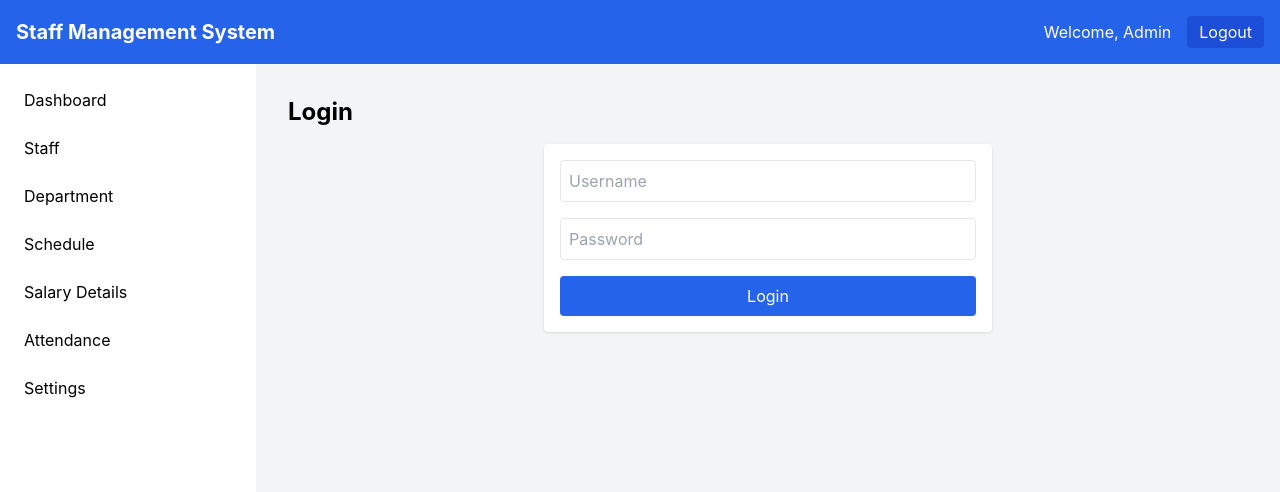
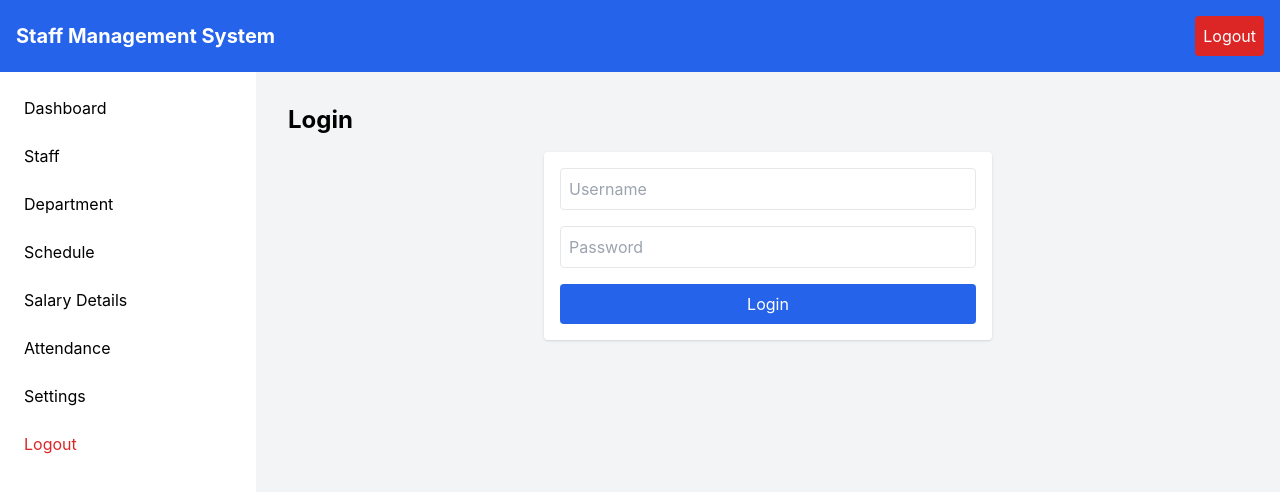
Before and after one commit to sanziv9999/staff-management-system-react-js, a React (Create React App) app: page /login in a window 1280 px wide. Shown: the top 492 px of the page. Built offline with nearby package versions, Linux system fonts and the light colour scheme; sample sign-in values are in the browser's storage.

Commit message:
admin-side-system-complete

```diff
--- a/src/App.js
+++ b/src/App.js
@@ -1,4 +1,4 @@
-import React, { useState } from 'react';
+import React, { useState, useEffect } from 'react';
 import { BrowserRouter as Router, Routes, Route, Navigate } from 'react-router-dom';
 import Navbar from './components/Navbar';
 import Sidebar from './components/Sidebar';
@@ -14,9 +14,19 @@ import Login from './authentication/Login';
 function App() {
   const [token, setToken] = useState(localStorage.getItem('token') || null);
 
+  // Sync token state with localStorage on mount
+  useEffect(() => {
+    const storedToken = localStorage.getItem('token');
+    if (storedToken && !token) {
+      setToken(storedToken);
+    }
+  }, [token]);
+
+  // Handle logout
   const handleLogout = () => {
-    localStorage.removeItem('token');
-    setToken(null);
+    setToken(null); // Reset token state
+    localStorage.removeItem('token'); // Remove token from localStorage
+    // No need to navigate here; let the PrivateRoute handle redirection
   };
 
   // PrivateRoute component to protect routes
@@ -29,7 +39,7 @@ function App() {
       <div className="flex flex-col h-screen">
         {token && <Navbar onLogout={handleLogout} />}
         <div className="flex flex-1 overflow-hidden">
-          {token && <Sidebar />}
+          {token && <Sidebar onLogout={handleLogout} />}
           <main className="flex-1 overflow-y-auto p-4 bg-gray-100">
             <Routes>
               <Route path="/login" element={<Login setToken={setToken} />} />
@@ -89,7 +99,7 @@ function App() {
                   </PrivateRoute>
                 }
               />
-              <Route path="*" element={<Navigate to={token ? "/" : "/login"} />} />
+              <Route path="*" element={<Navigate to={token ? '/' : '/login'} />} />
             </Routes>
           </main>
         </div>
--- a/src/authentication/Login.js
+++ b/src/authentication/Login.js
@@ -1,4 +1,3 @@
-// pages/Login.jsx
 import React, { useState } from 'react';
 import axios from 'axios';
 import { useNavigate } from 'react-router-dom';
@@ -11,7 +10,7 @@ function Login({ setToken }) {
   const handleLogin = async (e) => {
     e.preventDefault();
     try {
-      const response = await axios.post('http://localhost:8000/login/', credentials);
+      const response = await axios.post('http://localhost:8000/api/login/', credentials);
       const { access } = response.data;
       setToken(access);
       localStorage.setItem('token', access);
--- a/src/components/Navbar.js
+++ b/src/components/Navbar.js
@@ -1,17 +1,24 @@
 import React from 'react';
+import {  useNavigate } from 'react-router-dom';
 
-function Navbar() {
+function Navbar({ onLogout }) {
+  const navigate = useNavigate();
+
+  const handleLogout = () => {
+    onLogout();
+    navigate('/login');
+  };
+
   return (
-    <nav className="bg-blue-600 p-4 text-white">
-      <div className="container mx-auto flex justify-between items-center">
-        <h1 className="text-xl font-bold">Staff Management System</h1>
-        <div className="flex items-center space-x-4">
-          <span>Welcome, Admin</span>
-          <button className="bg-blue-700 px-3 py-1 rounded hover:bg-blue-800">
-            Logout
-          </button>
-        </div>
-      </div>
+    <nav className="bg-blue-600 shadow-md p-4 flex justify-between items-center text-white">
+      <div className="text-xl font-bold">Staff Management System</div>
+
+      <button
+        onClick={handleLogout}
+        className="bg-red-600 text-white p-2 rounded hover:bg-red-700"
+      >
+        Logout
+      </button>
     </nav>
   );
 }
--- a/src/components/Sidebar.js
+++ b/src/components/Sidebar.js
@@ -1,7 +1,9 @@
 import React from 'react';
-import { NavLink } from 'react-router-dom';
+import { NavLink, useNavigate } from 'react-router-dom';
 
-function Sidebar() {
+function Sidebar({ onLogout }) {
+  const navigate = useNavigate();
+
   const menuItems = [
     { path: '/', name: 'Dashboard' },
     { path: '/staff', name: 'Staff' },
@@ -11,6 +13,11 @@ function Sidebar() {
     { path: '/attendance', name: 'Attendance' },
     { path: '/settings', name: 'Settings' },
   ];
+
+  const handleLogout = () => {
+    onLogout(); // Call the logout function passed from the parent
+    navigate('/login'); // Redirect to login page
+  };
 
   return (
     <div className="w-64 bg-white shadow-md h-full p-4 hidden md:block">
@@ -26,6 +33,13 @@ function Sidebar() {
             {item.name}
           </NavLink>
         ))}
+        {/* Logout Button */}
+        <button
+          onClick={handleLogout}
+          className="block w-full text-left p-2 rounded hover:bg-red-100 text-red-600 mt-4"
+        >
+          Logout
+        </button>
       </nav>
     </div>
   );
--- a/src/pages/Department.js
+++ b/src/pages/Department.js
@@ -1,25 +1,31 @@
 import React, { useState, useEffect } from 'react';
 import axios from 'axios';
 
-function Department() {
+function Department({ token }) {
   const [departments, setDepartments] = useState([]);
   const [newDept, setNewDept] = useState({ name: '', manager: '', staff_count: '' }); // Changed to string to allow typing
   const [editingDept, setEditingDept] = useState(null);
   const [error, setError] = useState(''); // For error messages
-  const [searchTerm, setSearchTerm] = useState(''); // New state for search
+  const [searchTerm, setSearchTerm] = useState(''); // State for search
 
   useEffect(() => {
+    if (!token) {
+      setError('Please log in to access this page.');
+      return;
+    }
+    axios.defaults.headers.common['Authorization'] = `Bearer ${token}`;
+
     const fetchDepartments = async () => {
       try {
         const response = await axios.get('http://localhost:8000/api/departments/');
         setDepartments(response.data);
       } catch (error) {
         console.error('Error fetching departments:', error);
-        alert('Failed to load data. Check console for details.');
+        setError('Failed to load data. Please ensure the backend server is running or check your login credentials.');
       }
     };
     fetchDepartments();
-  }, []);
+  }, [token]);
 
   const handleAddDept = async (e) => {
     e.preventDefault();
@@ -39,7 +45,7 @@ function Department() {
       setNewDept({ name: '', manager: '', staff_count: '' });
     } catch (error) {
       console.error('Error adding department:', error.response?.data || error.message);
-      alert('Failed to add department: ' + (error.response?.data?.detail || error.message));
+      setError('Failed to add department: ' + (error.response?.data?.detail || error.message));
     }
   };
 
@@ -72,7 +78,7 @@ function Department() {
       setNewDept({ name: '', manager: '', staff_count: '' });
     } catch (error) {
       console.error('Error updating department:', error.response?.data || error.message);
-      alert('Failed to update department: ' + (error.response?.data?.detail || error.message));
+      setError('Failed to update department: ' + (error.response?.data?.detail || error.message));
     }
   };
 
@@ -84,7 +90,7 @@ function Department() {
         setDepartments(departments.filter(dept => dept.id !== id));
       } catch (error) {
         console.error('Error deleting department:', error);
-        alert('Failed to delete department. Check console for details.');
+        setError('Failed to delete department: ' + (error.response?.data?.detail || error.message));
       }
     }
   };
@@ -116,6 +122,10 @@ function Department() {
     dept.manager.toLowerCase().includes(searchTerm.toLowerCase()) ||
     dept.staff_count.toString().includes(searchTerm)
   );
+
+  if (!token) {
+    return <p className="text-red-600">Please log in to access this page.</p>;
+  }
 
   return (
     <div className="container mx-auto">
--- a/src/pages/Schedule.js
+++ b/src/pages/Schedule.js
@@ -3,7 +3,7 @@ import DatePicker from 'react-datepicker';
 import 'react-datepicker/dist/react-datepicker.css';
 import axios from 'axios';
 
-function Schedule() {
+function Schedule({ token }) {
   const [schedules, setSchedules] = useState([]);
   const [staffList, setStaffList] = useState([]);
   const [newSchedule, setNewSchedule] = useState({ staff: '', date: new Date(), shift: 'Morning', location: '' });
@@ -15,6 +15,12 @@ function Schedule() {
 
   // Fetch schedules and staff on component mount
   useEffect(() => {
+    if (!token) {
+      setError('Please log in to access this page.');
+      return;
+    }
+    axios.defaults.headers.common['Authorization'] = `Bearer ${token}`;
+
     const fetchData = async () => {
       try {
         const [scheduleResponse, staffResponse] = await Promise.all([
@@ -25,11 +31,11 @@ function Schedule() {
         setStaffList(staffResponse.data);
       } catch (error) {
         console.error('Error fetching data:', error);
-        setError('Failed to fetch data. Please ensure the backend server is running.');
+        setError('Failed to fetch data. Please ensure the backend server is running or check your login credentials.');
       }
     };
     fetchData();
-  }, []);
+  }, [token]);
 
   // Handle adding a new schedule
   const handleAddSchedule = async (e) => {
@@ -150,6 +156,10 @@ function Schedule() {
     setStaffSearch(staff.name);
     setShowStaffDropdown(false);
   };
+
+  if (!token) {
+    return <p className="text-red-600">Please log in to access this page.</p>;
+  }
 
   return (
     <div className="container mx-auto p-4">
--- a/src/pages/Staff.js
+++ b/src/pages/Staff.js
@@ -13,6 +13,7 @@ function Staff() {
 
   // Fetch staff and departments on component mount
   useEffect(() => {
+
     const fetchData = async () => {
       try {
         const [staffResponse, deptResponse] = await Promise.all([
```
